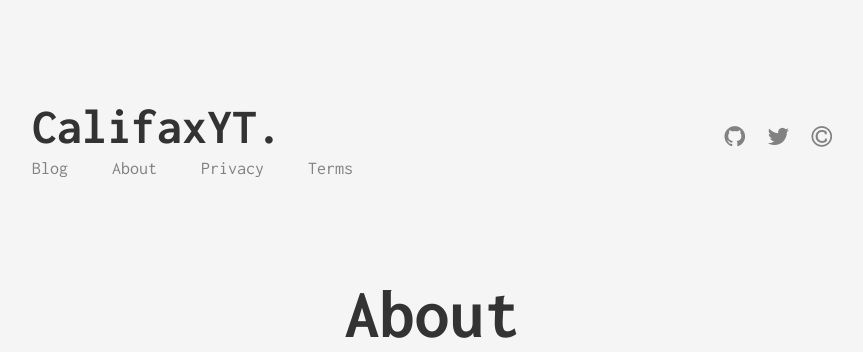
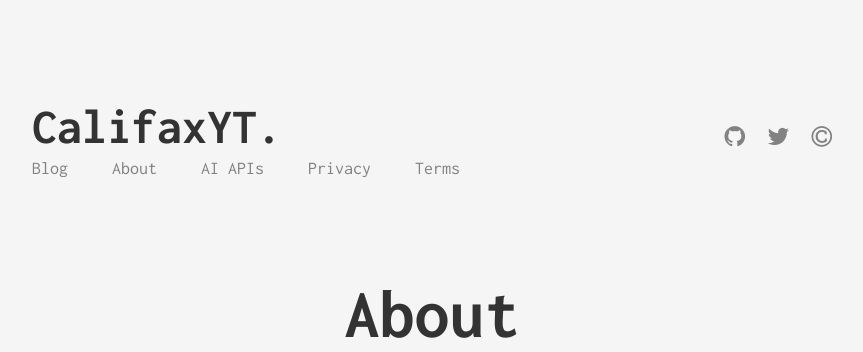
Before and after one commit to CalifaxYT/PersonalWS, a Jekyll site: the page built from about.md, in a window 1280 px wide. Shown: the top 352 px of the page, without its empty margins (208-1071 px from the left). Built offline with Jekyll 4.4.1, drawn with Linux system fonts in a browser that asks for light colours; comment, search, counter and statistics services are not loaded.

Commit message:
• Add link to APIs •

```diff
--- a/_includes/header.html
+++ b/_includes/header.html
@@ -5,6 +5,7 @@
         <ul class="menu">
             <li class="menu__entry"><a href="{{ '/' | prepend: site.baseurl }}" title="Home Page">Blog</a></li>
             <li class="menu__entry"><a href="{{ '/about' | prepend: site.baseurl }}" title="About Me">About</a></li>
+            <li class="menu__entry"><a href="https://ai.califax.host" title="AI APIs">AI APIs</a></li>
             <li class="menu__entry"><a href="{{ '/privacy' | prepend: site.baseurl }}" title="Cookie & Privacy Policy">Privacy</a></li>
             <li class="menu__entry"><a href="{{ '/tnc' | prepend: site.baseurl }}" title="Terms & Conditions">Terms</a></li>
         </ul>
```
